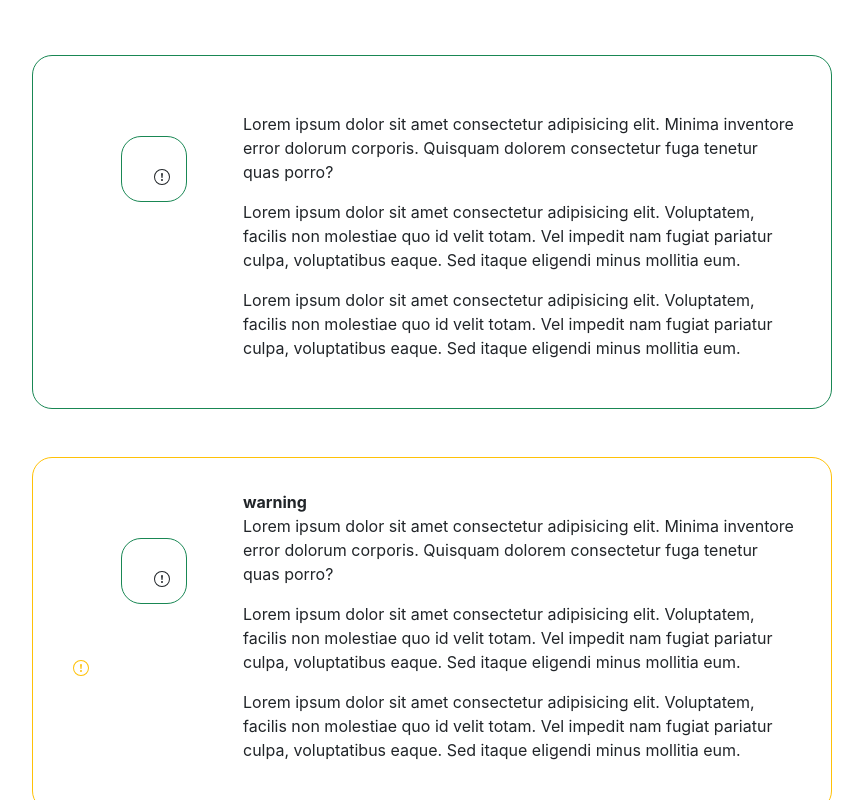
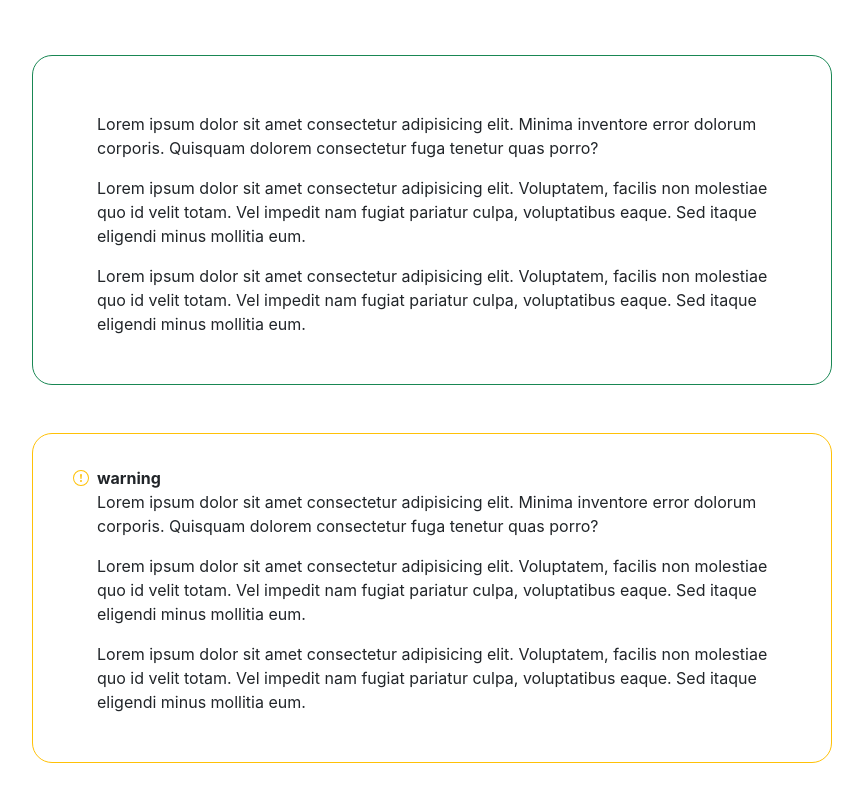
Before and after one commit to krzysztoffila/documentation-vue, a Vue app: page /ui in a window 1280 px wide. Shown: the part 840-1640 px from the top of the page, without its empty margins (16-879 px from the left). Built offline with nearby package versions, Linux system fonts and the light colour scheme.

Commit message:
Usunieto komentarze, svg

```diff
--- a/src/components/page-elements/info.vue
+++ b/src/components/page-elements/info.vue
@@ -1,26 +1,6 @@
 <template>
   <div :class="['info', type && `info--${type}`]" class="info__container">
     <div class="info__container-icon mx-2">
-      <svg
-        viewBox="0 0 16 16"
-        width="1em"
-        height="1em"
-        focusable="false"
-        role="img"
-        aria-label="exclamation circle"
-        xmlns="http://www.w3.org/2000/svg"
-        fill="currentColor"
-        class="bi-exclamation-circle b-icon bi info"
-      >
-        <g>
-          <path
-            d="M8 15A7 7 0 1 1 8 1a7 7 0 0 1 0 14zm0 1A8 8 0 1 0 8 0a8 8 0 0 0 0 16z"
-          ></path>
-          <path
-            d="M7.002 11a1 1 0 1 1 2 0 1 1 0 0 1-2 0zM7.1 4.995a.905.905 0 1 1 1.8 0l-.35 3.507a.552.552 0 0 1-1.1 0L7.1 4.995z"
-          ></path>
-        </g>
-      </svg>
       <b-icon :class="info" :icon="icons[type]" :variant="type"></b-icon>
     </div>
     <div class="info__container-text" :variant="type">
```
